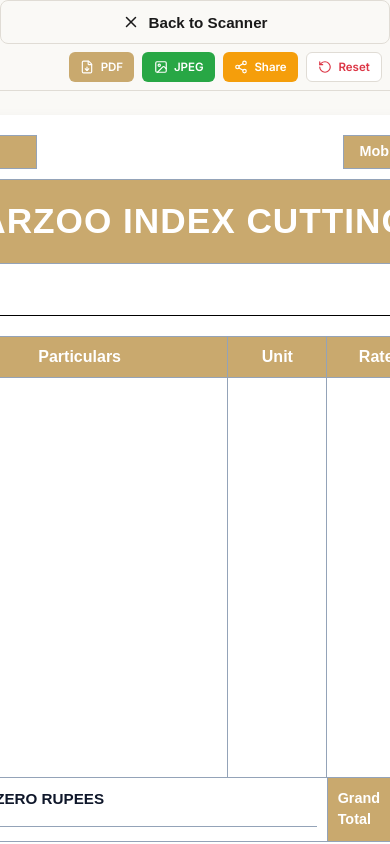
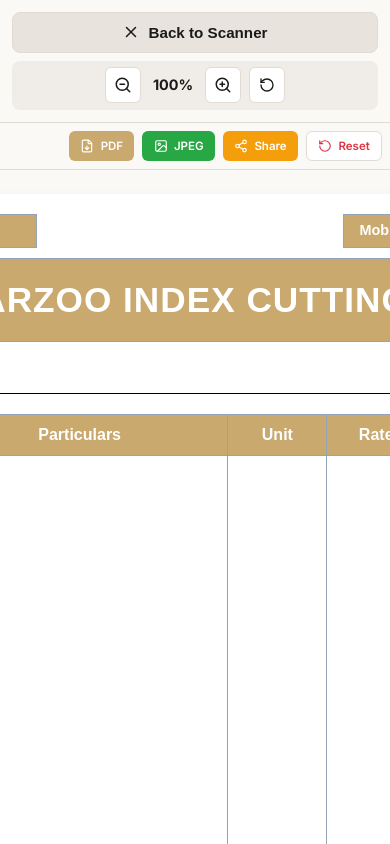
Before and after one commit to kaif-webwork/auto-bill-scanner, a React (Vite) app: page / in a window 390 px wide. Both pictures are taken after a click on the button "Preview & Edit Bill". Built offline with nearby package versions, Linux system fonts and the light colour scheme.

Commit message:
Add zoom in/out controls to mobile bill preview

```diff
--- a/src/App.jsx
+++ b/src/App.jsx
@@ -1,5 +1,5 @@
 import React, { useState, useEffect } from 'react';
-import { Palette, Sun, Moon, Download, X, Eye } from 'lucide-react';
+import { Palette, Sun, Moon, Download, X, Eye, ZoomIn, ZoomOut, RotateCcw } from 'lucide-react';
 import { Toaster } from 'react-hot-toast';
 import BillForm from './components/BillForm';
 import ImageUploader from './components/ImageUploader';
@@ -13,6 +13,7 @@ function App() {
   const [showInstallBanner, setShowInstallBanner] = useState(false);
   const [isApplying, setIsApplying] = useState(false);
   const [showMobilePreview, setShowMobilePreview] = useState(false);
+  const [zoomLevel, setZoomLevel] = useState(100);
 
   // Theme effect
   useEffect(() => {
@@ -144,12 +145,30 @@ function App() {
 
         <div className={`main-form ${isApplying ? 'siri-effect' : ''} ${showMobilePreview ? 'mobile-fullscreen' : ''}`}>
           {showMobilePreview && (
-            <button className="mobile-close-btn" onClick={() => setShowMobilePreview(false)}>
-              <X size={18} />
-              Back to Scanner
-            </button>
+            <>
+              <div className="mobile-toolbar">
+                <button className="mobile-close-btn" onClick={() => { setShowMobilePreview(false); setZoomLevel(100); }}>
+                  <X size={18} />
+                  Back to Scanner
+                </button>
+                <div className="zoom-controls">
+                  <button className="zoom-btn" onClick={() => setZoomLevel(z => Math.max(50, z - 10))} disabled={zoomLevel <= 50}>
+                    <ZoomOut size={18} />
+                  </button>
+                  <span className="zoom-label">{zoomLevel}%</span>
+                  <button className="zoom-btn" onClick={() => setZoomLevel(z => Math.min(200, z + 10))} disabled={zoomLevel >= 200}>
+                    <ZoomIn size={18} />
+                  </button>
+                  <button className="zoom-btn" onClick={() => setZoomLevel(100)} title="Reset Zoom">
+                    <RotateCcw size={16} />
+                  </button>
+                </div>
+              </div>
+            </>
           )}
-          <BillForm billData={scannedBillData} template={template} />
+          <div style={showMobilePreview ? { transform: `scale(${zoomLevel / 100})`, transformOrigin: 'top center', transition: 'transform 0.2s ease' } : undefined}>
+            <BillForm billData={scannedBillData} template={template} />
+          </div>
         </div>
       </div>
 
--- a/src/index.css
+++ b/src/index.css
@@ -1137,6 +1137,18 @@ a:hover {
   border-bottom: 1px solid var(--border-color);
 }
 
+.mobile-toolbar {
+  position: sticky;
+  top: 0;
+  z-index: 11;
+  background: var(--bg);
+  padding: 0.75rem;
+  border-bottom: 1px solid var(--border-color);
+  display: flex;
+  flex-direction: column;
+  gap: 0.5rem;
+}
+
 .mobile-close-btn {
   display: flex;
   align-items: center;
@@ -1151,14 +1163,54 @@ a:hover {
   border: 1px solid var(--border-color);
   width: 100%;
   justify-content: center;
-  position: sticky;
-  top: 0;
-  z-index: 11;
-  background: var(--bg);
-  padding-top: 0.75rem;
-  padding-bottom: 0.75rem;
 }
 
 .mobile-close-btn:active {
   background: var(--bg-secondary);
 }
+
+.zoom-controls {
+  display: flex;
+  align-items: center;
+  justify-content: center;
+  gap: 0.5rem;
+  background: var(--bg-secondary);
+  border-radius: var(--radius-sm);
+  padding: 0.4rem 0.5rem;
+}
+
+.zoom-btn {
+  display: flex;
+  align-items: center;
+  justify-content: center;
+  width: 36px;
+  height: 36px;
+  border-radius: var(--radius-xs);
+  border: 1px solid var(--border-color);
+  background: var(--panel-bg);
+  color: var(--text-main);
+  cursor: pointer;
+  transition: var(--transition);
+}
+
+.zoom-btn:hover {
+  background: var(--primary-glow);
+  border-color: var(--primary);
+}
+
+.zoom-btn:active {
+  transform: scale(0.92);
+}
+
+.zoom-btn:disabled {
+  opacity: 0.35;
+  cursor: not-allowed;
+}
+
+.zoom-label {
+  font-weight: 700;
+  font-size: 0.9rem;
+  color: var(--text-main);
+  min-width: 48px;
+  text-align: center;
+}
```
